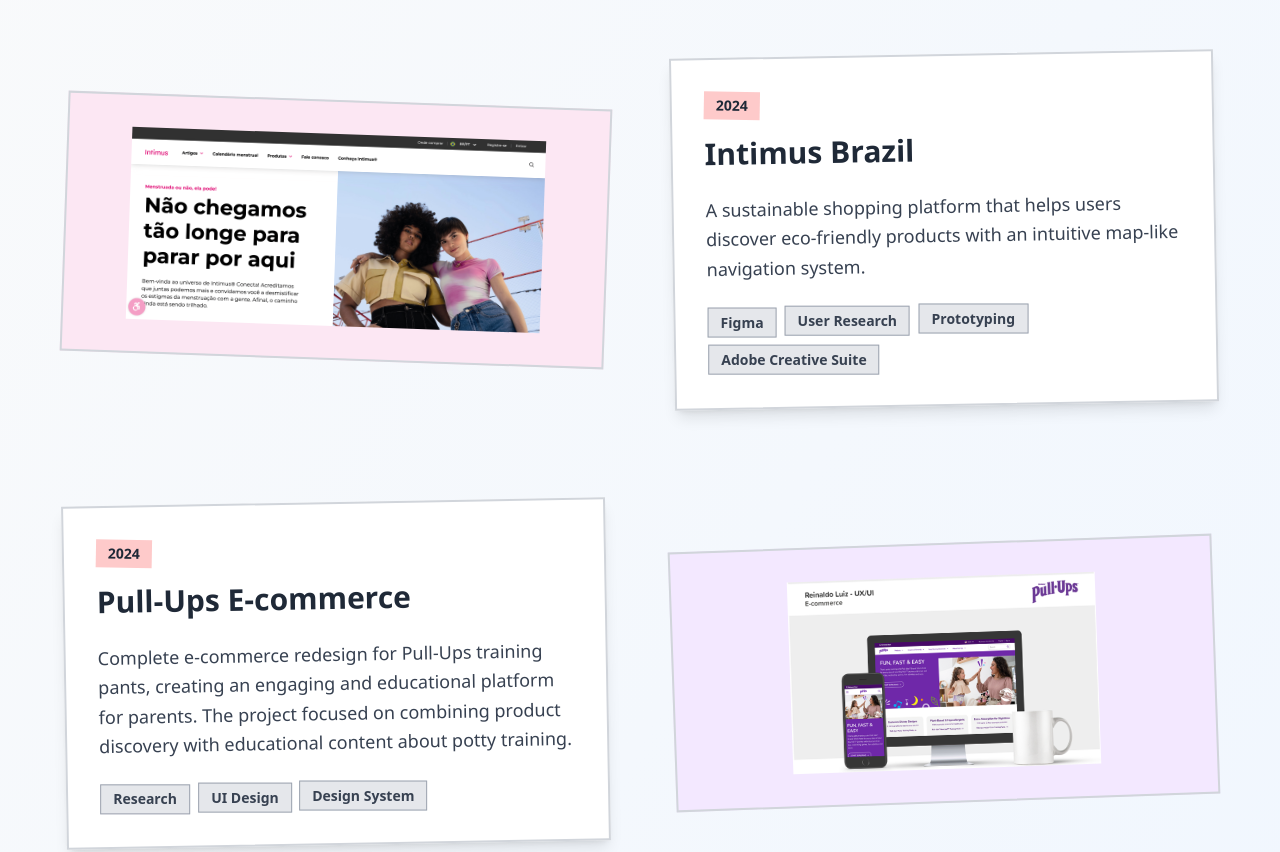
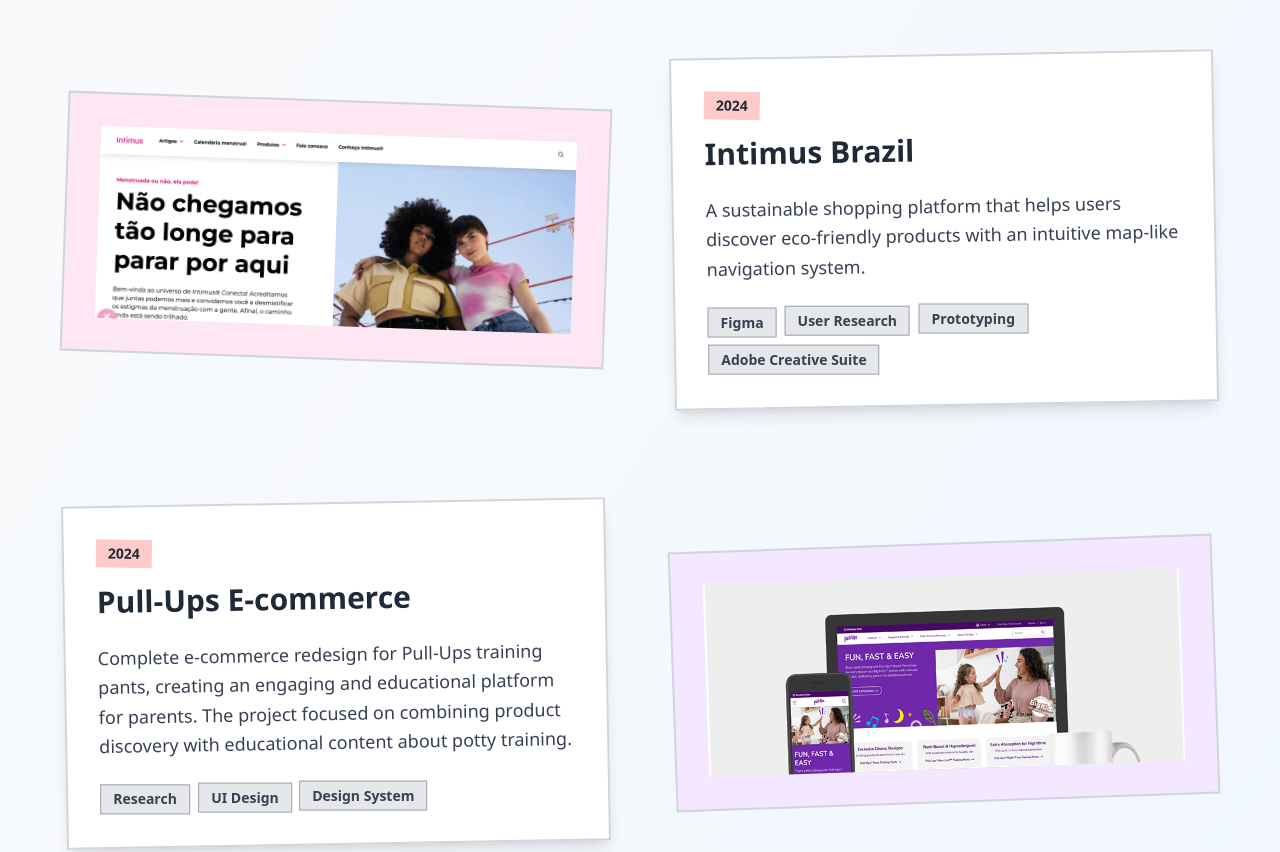
Before and after one commit to reinaldoluiz/react-portfolio-reinaldo, a React (Vite) app: page / in a window 1280 px wide. Shown: the part 2140-2992 px from the top of the page. Built offline with nearby package versions, Linux system fonts and the light colour scheme.

Commit message:
Fix: Fit card image width
Adjusted the project card image to fit the card width, matching the style of project 1.

```diff
--- a/src/components/Projects.tsx
+++ b/src/components/Projects.tsx
@@ -56,7 +56,7 @@ const Projects = () => {
                     <img
                       src={project.image}
                       alt={project.title}
-                      className="w-full h-48 object-contain mx-auto"
+                      className="w-full h-48 object-cover mx-auto"
                     />
                   </div>
                 </div>
--- a/src/pages/Portfolio.tsx
+++ b/src/pages/Portfolio.tsx
@@ -123,7 +123,7 @@ const Portfolio = () => {
                           <img
                             src={project.image}
                             alt={project.title}
-                            className="w-full h-48 object-contain mx-auto"
+                            className="w-full h-48 object-cover mx-auto"
                           />
                         </div>
 
```
